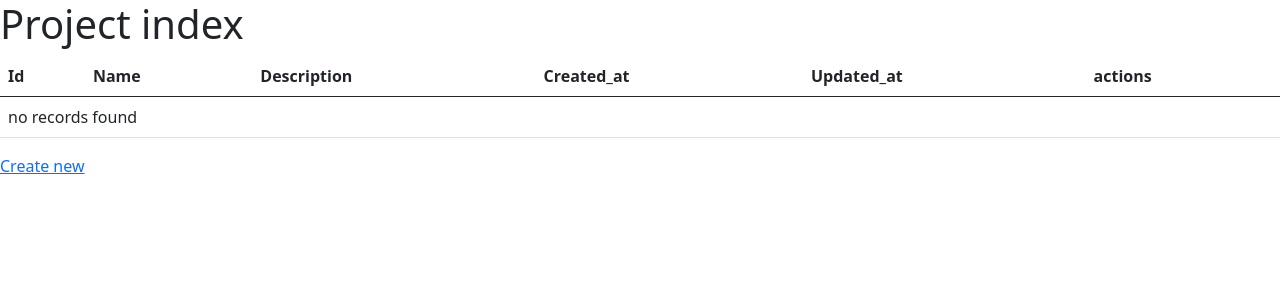
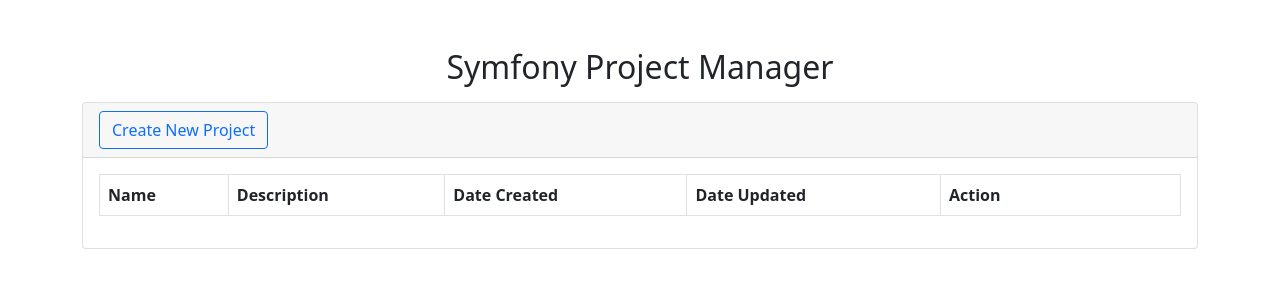
Before and after one commit to nugrohoarr/symfony-5-test, a Symfony app: template templates/project/index.html.twig in a window 1280 px wide. Shown: the top 300 px of the page. Run offline with Twig, Linux system fonts and the light colour scheme; the template is opened without the code that fills it, so the values that code supplies are empty; some libraries are stand-ins or nearby versions.

Commit message:
feat(project): update template

```diff
--- a/templates/project/index.html.twig
+++ b/templates/project/index.html.twig
@@ -3,39 +3,51 @@
 {% block title %}Project index{% endblock %}
 
 {% block body %}
-    <h1>Project index</h1>
-
-    <table class="table">
-        <thead>
+    <div class="container">
+        <h2 class="text-center mt-5 mb-3">Symfony Project Manager</h2>
+        <div class="card">
+            <div class="card-header">
+                <a class="btn btn-outline-primary" href="{{ path('app_project_new') }}">
+                    Create New Project
+                </a>
+            </div>
+            <div class="card-body">
+                <table class="table table-bordered">
                     <tr>
-                <th>Id</th>
                         <th>Name</th>
                         <th>Description</th>
-                <th>Created_at</th>
-                <th>Updated_at</th>
-                <th>actions</th>
+                        <th>Date Created</th>
+                        <th>Date Updated</th>
+                        <th width="240px">Action</th>
                     </tr>
-        </thead>
-        <tbody>
                     {% for project in projects %}
                     <tr>
-                <td>{{ project.id }}</td>
                         <td>{{ project.name }}</td>
                         <td>{{ project.description }}</td>
                         <td>{{ project.createdAt ? project.createdAt|date('Y-m-d H:i:s') : '' }}</td>
                         <td>{{ project.updatedAt ? project.updatedAt|date('Y-m-d H:i:s') : '' }}</td>
                         <td>
-                    <a href="{{ path('app_project_show', {'id': project.id}) }}">show</a>
-                    <a href="{{ path('app_project_edit', {'id': project.id}) }}">edit</a>
+                            <form method="post" action="{{ path('app_project_delete', {'id': project.id}) }}" onsubmit="return confirm('Are you sure you want to delete this item?');">
+                                <a
+                                    class="btn btn-outline-info"
+                                    href="{{ path('app_project_show', {'id': project.id}) }}">
+                                    Show
+                                </a>
+                                <a
+                                    class="btn btn-outline-success"
+                                    href="{{ path('app_project_edit', {'id': project.id}) }}">
+                                    Edit
+                                </a>
+
+                                <input type="hidden" name="_token" value="{{ csrf_token('delete' ~ project.id) }}">
+                                <button class="btn btn-outline-danger">Delete</button>
+                            </form>
                         </td>
                     </tr>
-        {% else %}
-            <tr>
-                <td colspan="6">no records found</td>
-            </tr>
                     {% endfor %}
-        </tbody>
                 </table>
+            </div>
+        </div>
+    </div>
 
-    <a href="{{ path('app_project_new') }}">Create new</a>
 {% endblock %}
```
Also changed, not shown: templates/project/_form.html.twig (+7 -2 lines), templates/project/edit.html.twig (+13 -7 lines), templates/project/new.html.twig (+13 -5 lines), templates/project/show.html.twig (+20 -32 lines). Lines whose indentation alone changed are shown as unchanged.
